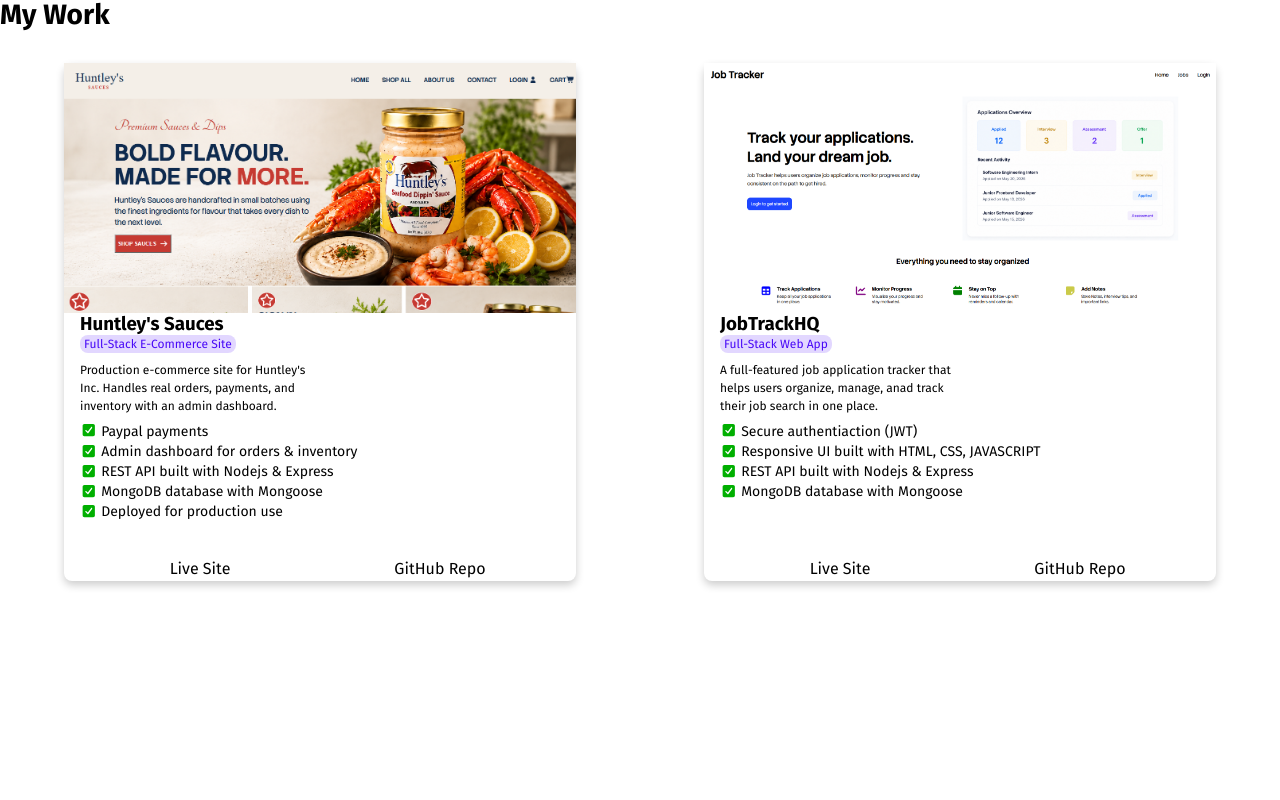
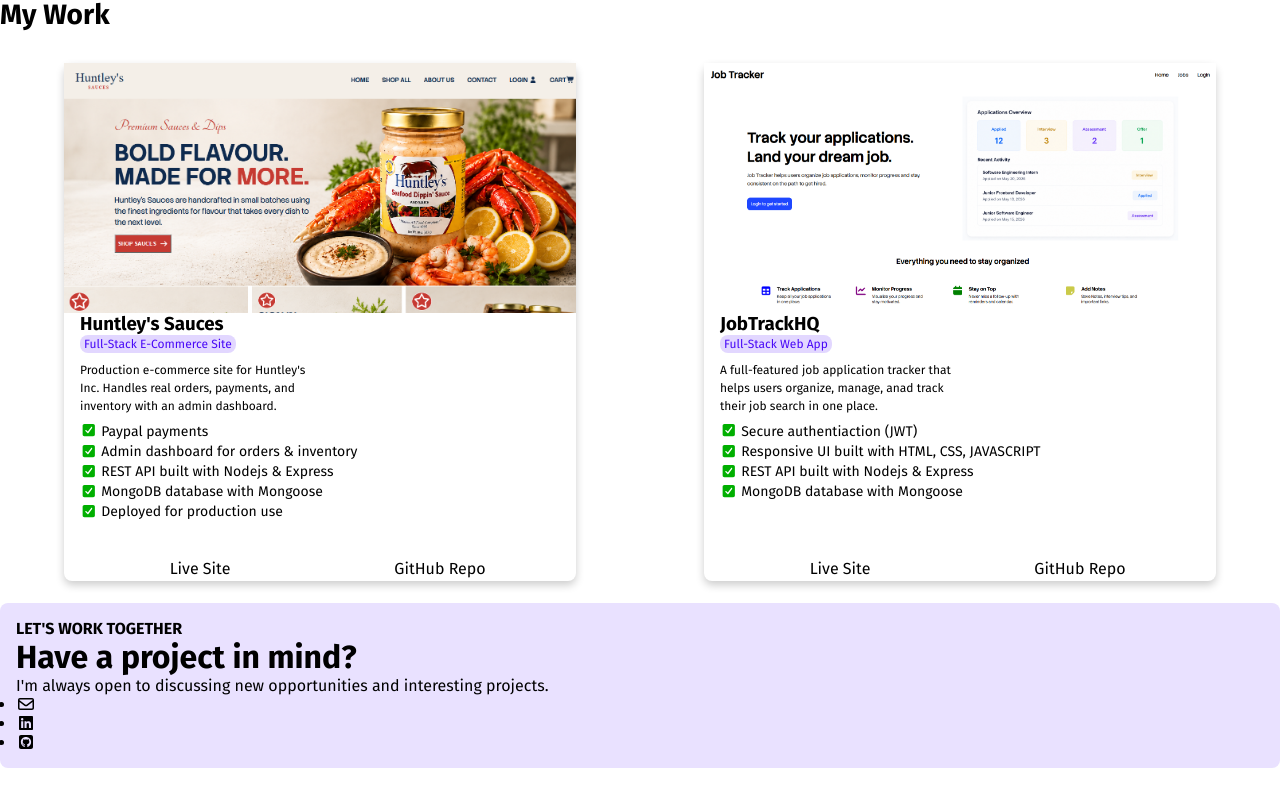
Before and after one commit to AllenCodess/portfolio-website, a React (Vite) app: page / in a window 1280 px wide. Shown: the part 1175-1975 px from the top of the page. Before the commit the page ends 1778 px from the top, so only its background shows below. Built offline with nearby package versions, Linux system fonts and the light colour scheme.

Commit message:
added the structure of the left side of the contact section

```diff
--- a/package.json
+++ b/package.json
@@ -11,6 +11,7 @@
   },
   "dependencies": {
     "@fortawesome/fontawesome-svg-core": "^7.3.1",
+    "@fortawesome/free-brands-svg-icons": "^7.3.1",
     "@fortawesome/free-regular-svg-icons": "^7.3.1",
     "@fortawesome/free-solid-svg-icons": "^7.3.1",
     "@fortawesome/react-fontawesome": "^3.5.0",
--- a/src/App.jsx
+++ b/src/App.jsx
@@ -3,6 +3,7 @@
 import Hero from "./componenets/Hero";
 import About from "./componenets/About";
 import Projects from "./componenets/Projects";
+import Contact from "./componenets/Contact";
 
 function App() {
   return (
@@ -11,6 +12,7 @@
       <Hero />
       <About />
       <Projects />
+      <Contact />
     </>
   );
 }
--- /dev/null
+++ b/src/componenets/Contact.jsx
@@ -0,0 +1,33 @@
+import { FontAwesomeIcon } from "@fortawesome/react-fontawesome";
+import { faEnvelope } from "@fortawesome/free-regular-svg-icons";
+import { faLinkedin, faGithubSquare } from "@fortawesome/free-brands-svg-icons";
+
+const Contact = () => {
+  return (
+    <>
+      <div className="contact-container container">
+        <div className="contact-left">
+          <h4 className="contact-subheader">LET'S WORK TOGETHER</h4>
+          <h1 className="contact-header">Have a project in mind?</h1>
+          <p className="contact-description">
+            I'm always open to discussing new opportunities and interesting projects.
+          </p>
+          <ul className="contact-list">
+            <li className="list-items">
+              <FontAwesomeIcon icon={faEnvelope} className="" />
+            </li>
+            <li className="list-items">
+              <FontAwesomeIcon icon={faLinkedin} className="" />
+            </li>
+            <li className="list-items">
+              <FontAwesomeIcon icon={faGithubSquare} className="" />
+            </li>
+          </ul>
+        </div>
+        <div className="contact-right"></div>
+      </div>
+    </>
+  );
+};
+
+export default Contact;
--- a/src/componenets/Hero.jsx
+++ b/src/componenets/Hero.jsx
@@ -1,3 +1,6 @@
+import { FontAwesomeIcon } from "@fortawesome/react-fontawesome";
+import { faDownload } from "@fortawesome/free-solid-svg-icons";
+
 const Hero = () => {
   return (
     <>
@@ -16,7 +19,9 @@
             Building applications that are not only functional and beautiful, but also secure,
             reliable, and maintainable.
           </p>
-          <button className="hero-btn">Download Resume</button>
+          <button className="hero-btn">
+            Download Resume <FontAwesomeIcon icon={faDownload} />
+          </button>
         </div>
       </div>
     </>
--- a/src/index.css
+++ b/src/index.css
@@ -215,6 +215,14 @@
   margin-top: auto;
 }
 
+.contact-container {
+  font-family: "Fira Sans", sans-serif;
+  background-color: #e9e1ff;
+  border-radius: 8px;
+  padding: 1rem;
+  margin-bottom: 2rem;
+}
+
 /* Mobile response */
 @media (max-width: 768px) {
   .navbar-container {
```
Also changed, not shown: 1 other file (tests, documents, lock files or other folders).
